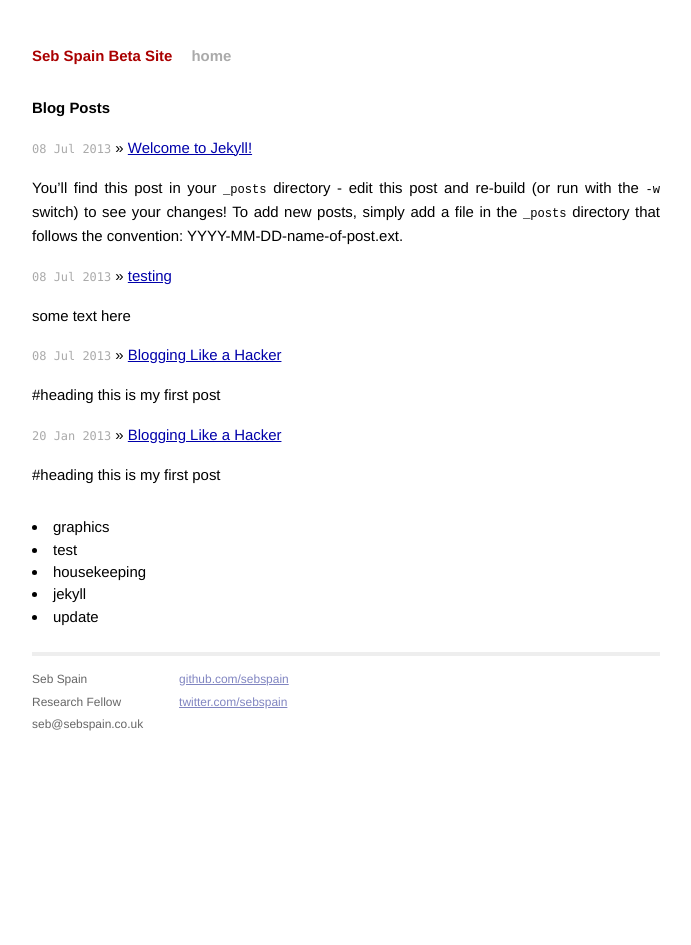
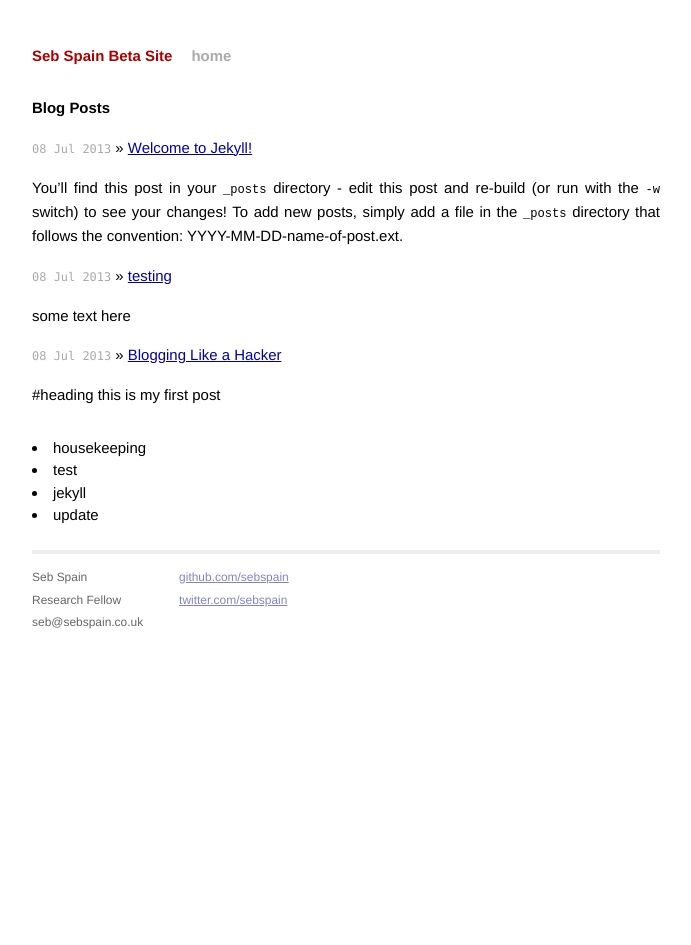
Before and after one commit to sebspain/sebspain.github.io, a Jekyll site: the page built from index.html, in a window 1280 px wide. Shown: the whole page, without its empty margins (294-985 px from the left). Built offline with Jekyll 4.4.1, drawn with Linux system fonts in a browser that asks for light colours.

Commit message:
.htaccess 	_posts/2011-08-14-introductions-and-a-bit-of-background.markdown 	_posts/2011-08-14-what-a-load-of-crap.markdown 	_posts/2012-05-02-blender-renders-of-polymer-vesicles.markdown 	_posts/2012-05-26-minty-fresh-testes.markdown 	_posts/2013-01-29-graphics-for-scientists-intro.markdown 	_posts/2013-01-29-graphics-for-scientists-part-1-raster-vs-vector-graphics.markdown 	_posts/2013-01-30-graphics-for-scientists-part-2-color-spaces-resolutions-and-compression.markdown 	_posts/2013-01-30-graphics-for-scientists-whats-coming-up-and-what-do-you-want.markdown 	gallery/

```diff
--- a/_config.yml
+++ b/_config.yml
@@ -1,2 +1,3 @@
 name: Seb Spain Beta Site
 pygments: true
+permalink: /:categories/:title.html
--- a/_posts/2013-01-20-graphics-for-scientists-part-1-raster-vs-vector-graphics.md
+++ /dev/null
@@ -1,8 +0,0 @@
----
-layout: post
-title: Blogging Like a Hacker
-categories: ['graphics', 'test']
----
-
-#heading
-this is my first post
```
